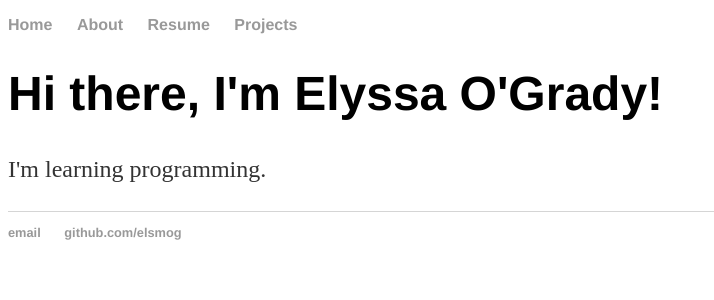
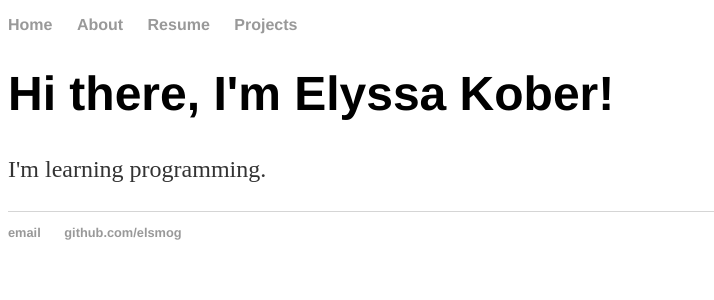
Before and after one commit to elsmog/elsmog.github.io, a Jekyll site: the page built from index.html, in a window 1280 px wide. Shown: the top 300 px of the page, without its empty margins (0-714 px from the left). Built offline with Jekyll 4.4.1, drawn with Linux system fonts in a browser that asks for light colours.

Commit message:
Update index.html

```diff
--- a/index.html
+++ b/index.html
@@ -1,8 +1,8 @@
 ---
 layout: default
-title: Elyssa O'Grady
+title: Elyssa Kober
 ---
 <div class="blurb">
-	<h1>Hi there, I'm Elyssa O'Grady!</h1>
+	<h1>Hi there, I'm Elyssa Kober!</h1>
 	<p>I'm learning programming.</p>
 </div><!-- /.blurb -->
```
